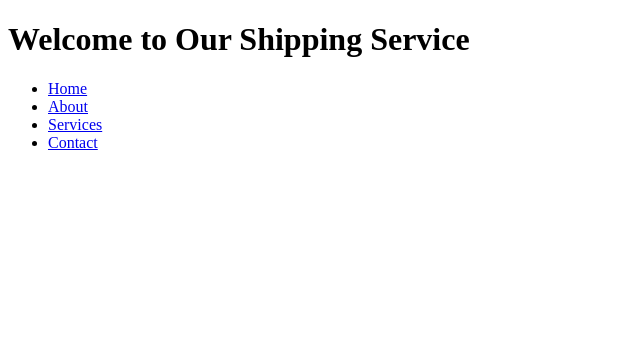
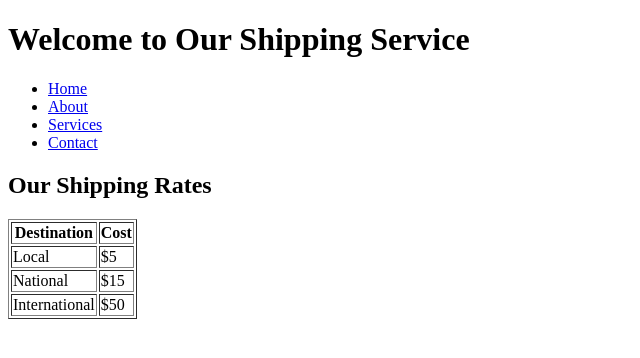
Before and after one commit to evergreendeliveryworldwide/EVERGREEN_LOGISTICS_SERVICE, a plain HTML site: page index.html in a window 1280 px wide. Shown: the whole page, without its empty margins (0-640 px from the left). Drawn offline with Linux system fonts and the light colour scheme.

Commit message:
Add shipping rates section to index.html

```diff
--- a/index.html
+++ b/index.html
@@ -1,2 +1,3 @@
 <!DOCTYPE html> <html> <head> <meta charset="UTF-8"> <title>Shipping Service</title> </head> <body> <h1>Welcome to Our Shipping Service</h1> </body> </html>
 <nav> <ul> <li><a href="#">Home</a></li> <li><a href="#">About</a></li> <li><a href="#">Services</a></li> <li><a href="#">Contact</a></li> </ul> </nav>
+<h2>Our Shipping Rates</h2> <table border="1"> <tr> <th>Destination</th> <th>Cost</th> </tr> <tr> <td>Local</td> <td>$5</td> </tr> <tr> <td>National</td> <td>$15</td> </tr> <tr> <td>International</td> <td>$50</td> </tr> </table>
```
